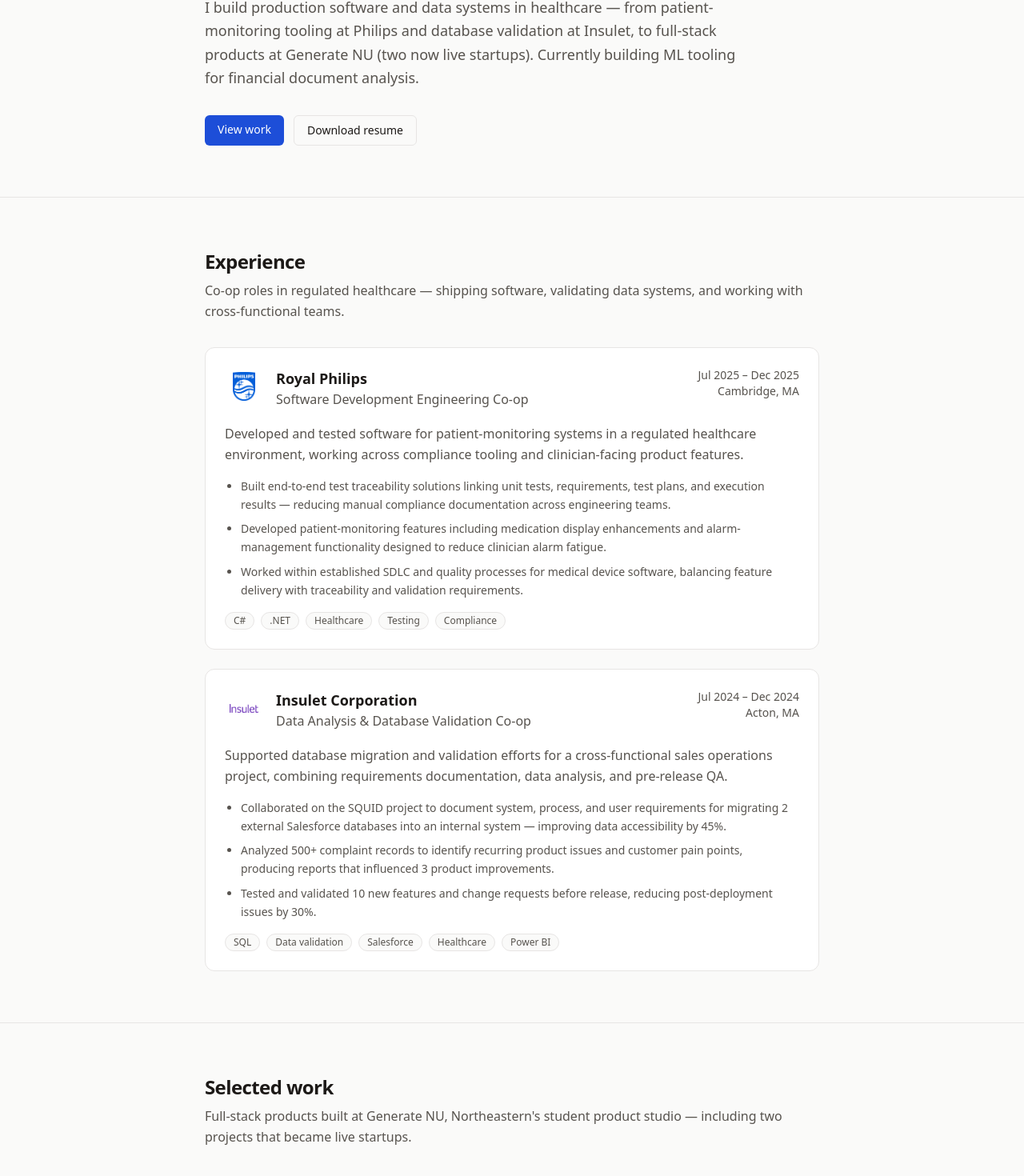
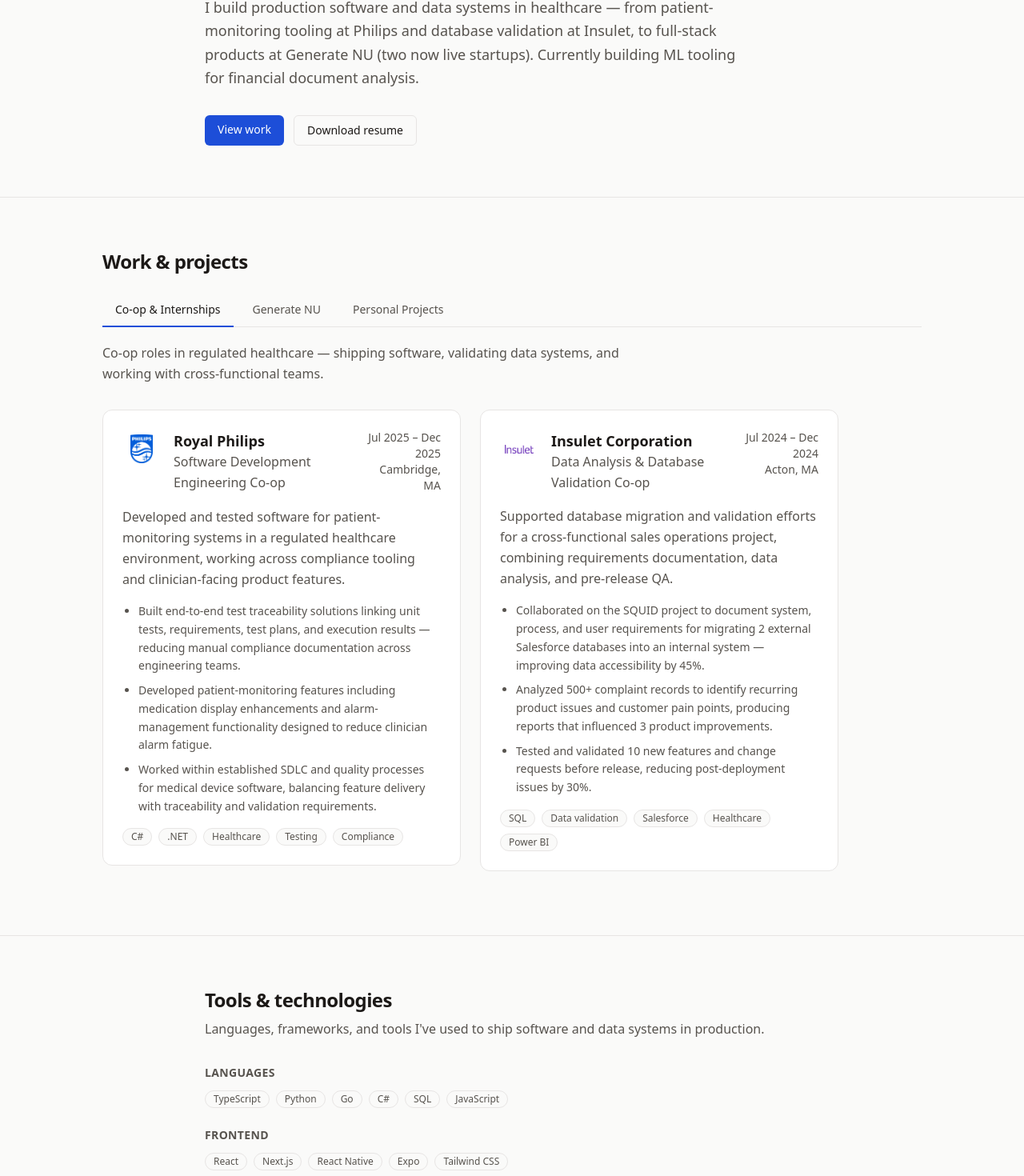
Before and after one commit to tGiech22/Website, a Next.js app: page / in a window 1280 px wide. Shown: the part 282-1752 px from the top of the page at 80% size. Built offline with nearby package versions, Linux system fonts and the light colour scheme.

Commit message:
fix: fixing website page

```diff
--- a/app/page.tsx
+++ b/app/page.tsx
@@ -1,18 +1,11 @@
 import Image from "next/image";
 
-import { ExperienceCard } from "@/components/ExperienceCard";
 import { Footer } from "@/components/Footer";
 import { Header } from "@/components/Header";
 import { Hero } from "@/components/Hero";
-import { ProjectCard } from "@/components/ProjectCard";
 import { Tag } from "@/components/Tag";
-import {
-  buildingProjects,
-  experience,
-  generateProjects,
-  site,
-  skills,
-} from "@/data/site";
+import { WorkShowcase } from "@/components/WorkShowcase";
+import { site, skills } from "@/data/site";
 
 export default function Home() {
   return (
@@ -21,52 +14,7 @@
       <main>
         <Hero />
 
-        <section id="experience" className="border-t border-[var(--border)] px-6 py-16">
-          <div className="mx-auto max-w-3xl">
-            <h2 className="text-2xl font-semibold tracking-tight">Experience</h2>
-            <p className="mt-2 text-[var(--muted)]">
-              Co-op roles in regulated healthcare — shipping software, validating data systems, and
-              working with cross-functional teams.
-            </p>
-            <div className="mt-8 space-y-6">
-              {experience.map((item) => (
-                <ExperienceCard key={item.slug} item={item} />
-              ))}
-            </div>
-          </div>
-        </section>
-
-        <section id="work" className="border-t border-[var(--border)] px-6 py-16">
-          <div className="mx-auto max-w-3xl">
-            <h2 className="text-2xl font-semibold tracking-tight">Selected work</h2>
-            <p className="mt-2 text-[var(--muted)]">
-              Full-stack products built at Generate NU, Northeastern&apos;s student product studio —
-              including two projects that became live startups.
-            </p>
-
-            <div className="mt-10">
-              <h3 className="text-sm font-semibold uppercase tracking-wide text-[var(--muted)]">
-                Generate NU · Sep 2024 – Present
-              </h3>
-              <div className="mt-4 space-y-6">
-                {generateProjects.map((project) => (
-                  <ProjectCard key={project.slug} project={project} />
-                ))}
-              </div>
-            </div>
-
-            <div className="mt-12">
-              <h3 className="text-sm font-semibold uppercase tracking-wide text-[var(--muted)]">
-                Building
-              </h3>
-              <div className="mt-4 space-y-6">
-                {buildingProjects.map((project) => (
-                  <ProjectCard key={project.slug} project={project} />
-                ))}
-              </div>
-            </div>
-          </div>
-        </section>
+        <WorkShowcase />
 
         <section id="skills" className="border-t border-[var(--border)] px-6 py-16">
           <div className="mx-auto max-w-3xl">
```
